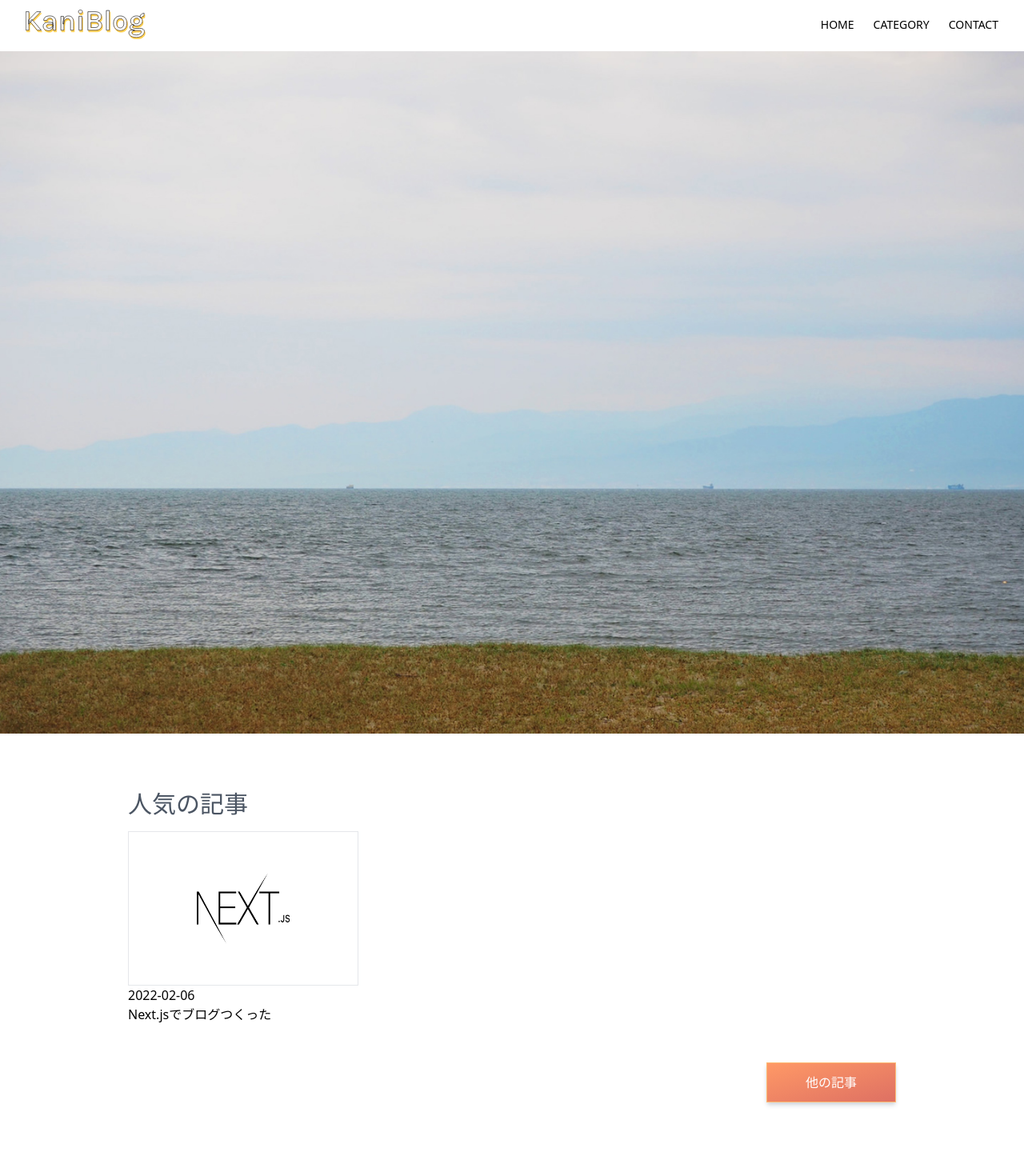
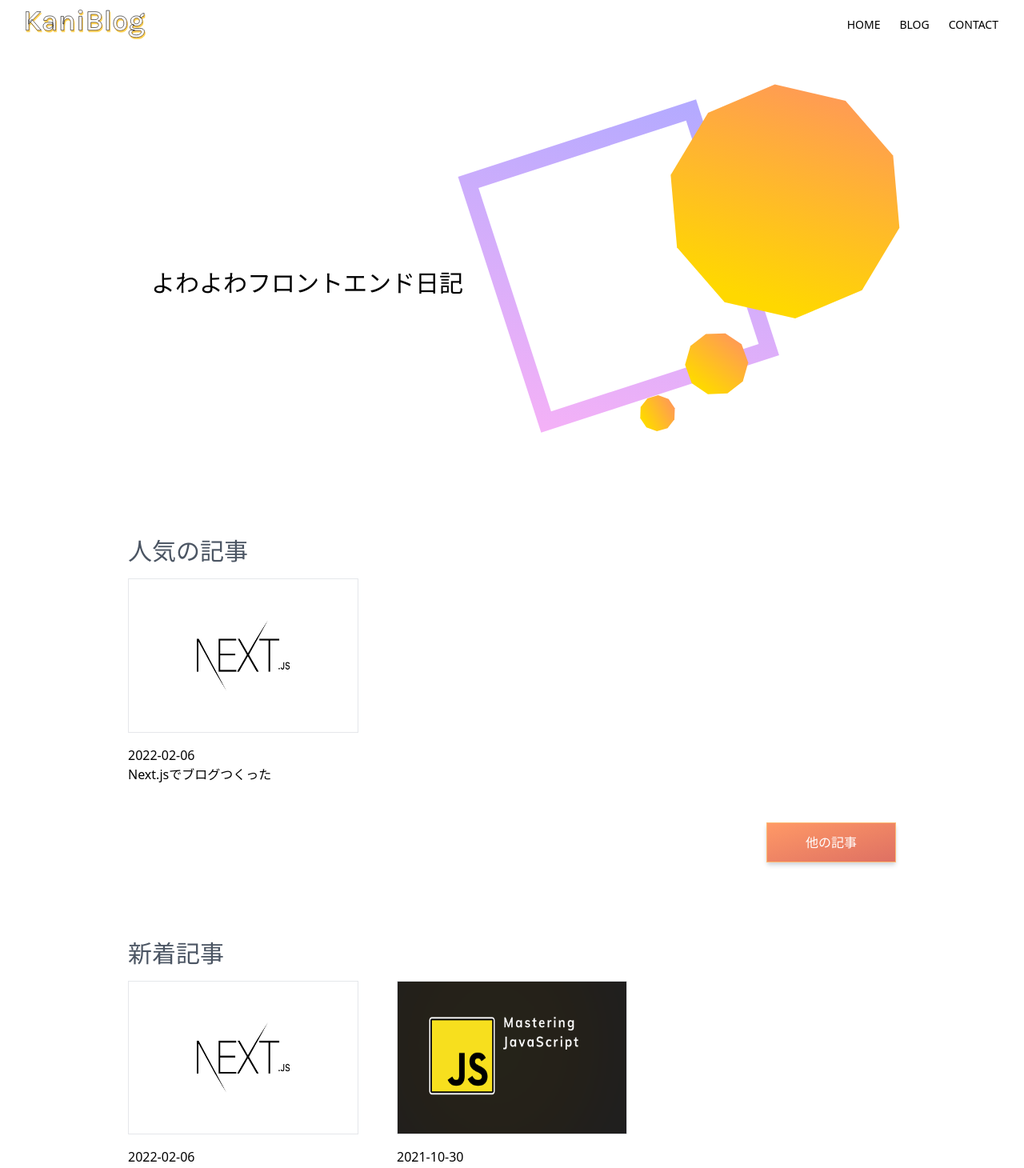
Before and after one commit to kanichann/kaniblog, a Next.js app: page / in a window 1280 px wide. Shown: the top 1460 px of the page at 80% size. Built offline with nearby package versions, Linux system fonts and the light colour scheme.

Commit message:
20220208

```diff
--- a/components/layout/Header.js
+++ b/components/layout/Header.js
@@ -8,7 +8,7 @@ function Header() {
         <nav>
         <ul className='flex gap-x-6 sm:gap-x-2 items-center h-full text-sm'>
         <li> <Link  href='/'><a className='hover:opacity-50 transition-all'>HOME</a></Link></li>
-        <li> < Link href='/posts'><a className='hover:opacity-50 transition-all'>CATEGORY</a></Link></li>
+        <li> < Link href='/posts'><a className='hover:opacity-50 transition-all'>BLOG</a></Link></li>
         <li> <Link href='/contact'><a className='hover:opacity-50 transition-all'>CONTACT</a></Link></li>
         </ul>
         </nav>
--- a/components/posts/posts-item.js
+++ b/components/posts/posts-item.js
@@ -9,7 +9,7 @@ function PostItem(props) {
             <Link href={`/posts/${slug}`}>
                 <a className="md:flex">
                     {/* <Image src={image} layout="fill" objectFit="contain"/> */}
-                    <div className="md:w-1/3 md:mr-3 border border-gray-200 align-top posts-item"><Image src={image} width={300} height={200} /></div>
+                    <div className="md:w-1/3 md:mr-3 border mb-4 border-gray-200 align-top posts-item"><Image src={image} width={300} height={200} /></div>
                     <div>
                     <time>{date}</time>
                     <p>{title}</p>
--- a/lib/css/global.css
+++ b/lib/css/global.css
@@ -67,11 +67,14 @@
     @apply list-disc pl-10;
   }
   .markdown h4 {
-    @apply text-lg border-b border-black my-5;
+    @apply text-gray-600 relative text-2xl mb-4 ;
   }
 
   .markdown h2 {
-    @apply border-red-500 border-l-4 text-2xl;
+    @apply text-gray-600 text-3xl mb-4;
+  }
+  .markdown p + h2{
+      @apply mt-8
   }
   .markdown ul {
     @apply list-disc pl-10;
--- a/pages/index.js
+++ b/pages/index.js
@@ -14,8 +14,11 @@ export default function Home(props) {
         <title>KaniBlog</title>
         <meta name='description' content='WEB関係のお仕事をしております。日々の学習について気ままに発信します。' />
       </Head>
-      <div className='text-center'>
-        <Image src='/img/mv.jpg' width={1440} height={960} />
+      <div className='text-right max-w-5xl mx-auto relative'>
+        <h1 className='absolute z-20 top-1/2 text-3xl md:text-xl sm:text-lg left-1/4 -translate-x-1/2 md:-translate-x-1/4 transform'>よわよわフロントエンド日記</h1>
+        <div className='max-w-2xl inline-block'>
+        <Image src='/img/main.svg' width={951} height={760}/>
+        </div>
       </div>
       <article>
         <section className='mt-16 mb-24'>
--- a/pages/posts/[slug].js
+++ b/pages/posts/[slug].js
@@ -11,6 +11,9 @@ function PostDetailPage(props) {
         img(image) {
             return (<Image src={`/img/posts/${slug}${image.src}`} alt={image.alt} height={600} width={300} />)
         },
+        // h2({ node, ...props }) {
+        //     return <h2>{props.children}</h2></section>
+        // }
     }
     return (
         <Fragment>
@@ -18,7 +21,7 @@ function PostDetailPage(props) {
                 <title>{title}</title>
                 <meta name='description' content={ excerpt}/>
             </Head>
-        <article>
+        <article className="max-w-2xl">
             <h1 className="title-sec1">{title}</h1>
             <time>{date}</time>
             <div>
```
Also changed, not shown: content/p20200128.md (+2 -0 lines), public/img/main.png (added), public/img/main.svg (added).
